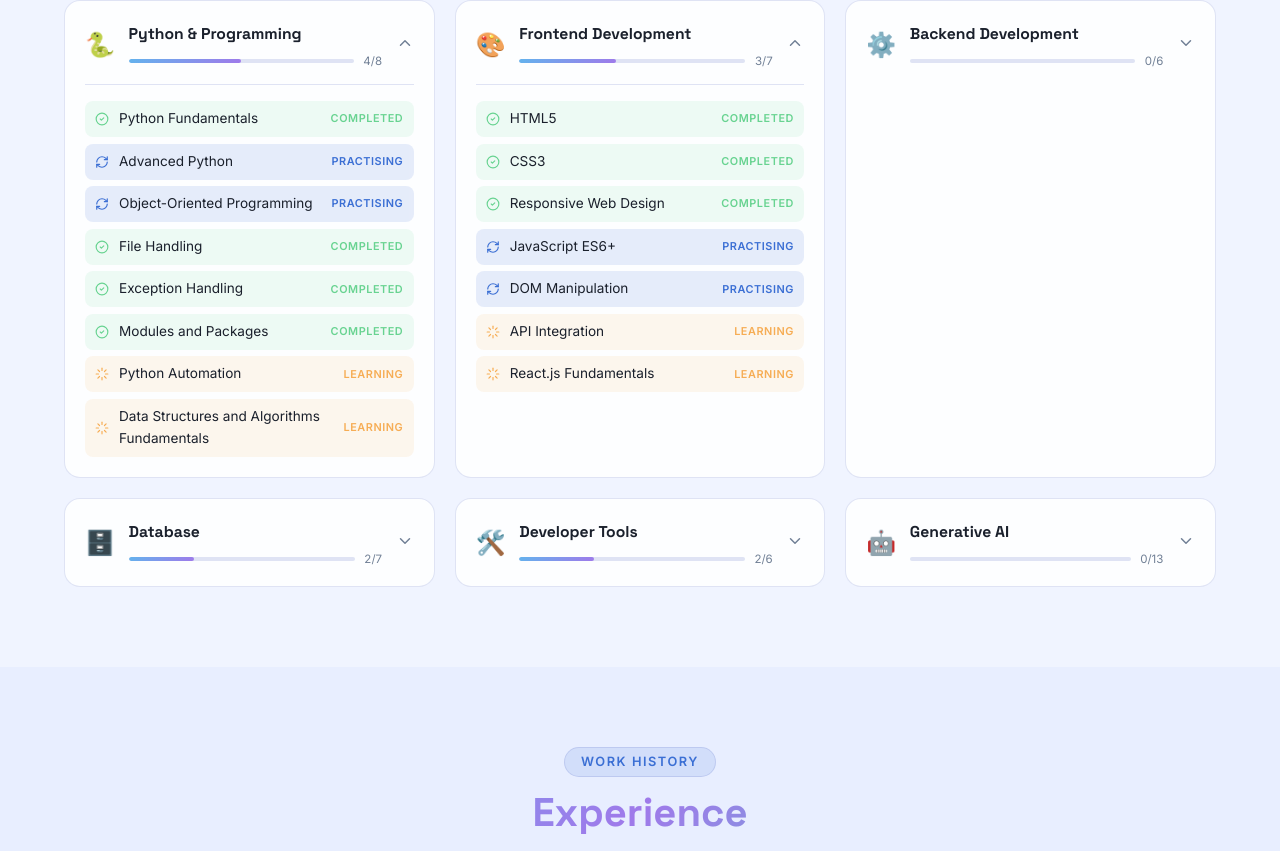
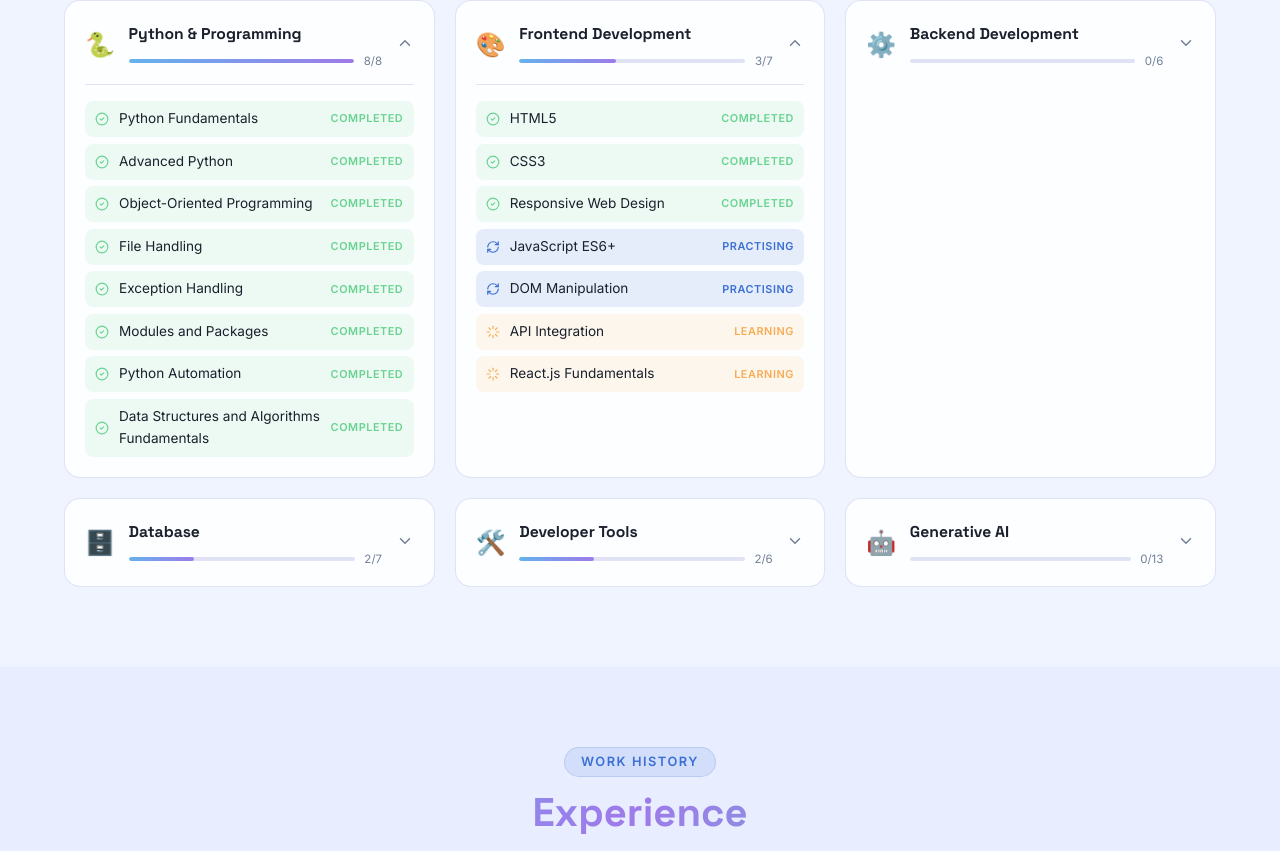
Before and after one commit to pawarjayanta153-code/jayanta-portfolio-final, a React (Vite) app: page / in a window 1280 px wide. Shown: the part 4308-5159 px from the top of the page. Built offline with nearby package versions, Linux system fonts and the light colour scheme.

Commit message:
Update portfolioData.js

```diff
--- a/src/data/portfolioData.js
+++ b/src/data/portfolioData.js
@@ -199,13 +199,13 @@ export const currentCourse = {
       icon: '🐍',
       modules: [
         { name: 'Python Fundamentals', status: 'completed' },
-        { name: 'Advanced Python', status: 'practising' },
-        { name: 'Object-Oriented Programming', status: 'practising' },
+        { name: 'Advanced Python', status: 'completed' },
+        { name: 'Object-Oriented Programming', status: 'completed' },
         { name: 'File Handling', status: 'completed' },
         { name: 'Exception Handling', status: 'completed' },
         { name: 'Modules and Packages', status: 'completed' },
-        { name: 'Python Automation', status: 'learning' },
-        { name: 'Data Structures and Algorithms Fundamentals', status: 'learning' },
+        { name: 'Python Automation', status: 'completed' },
+        { name: 'Data Structures and Algorithms Fundamentals', status: 'completed' },
       ],
     },
     {
```
